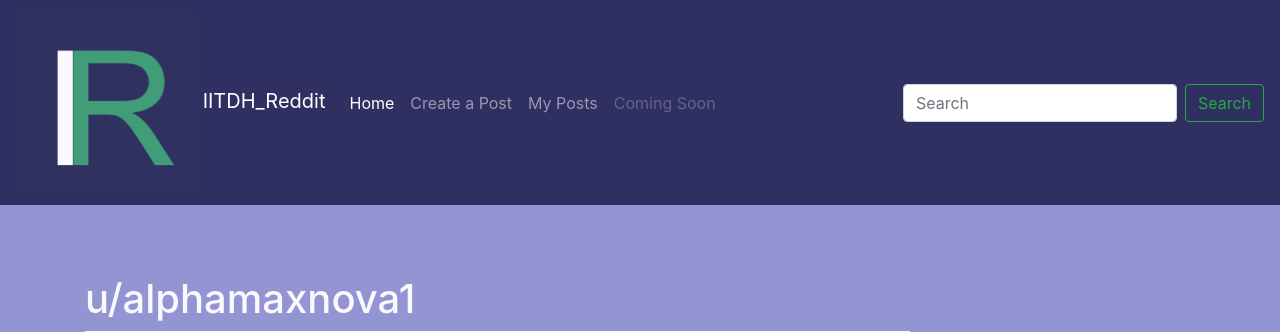
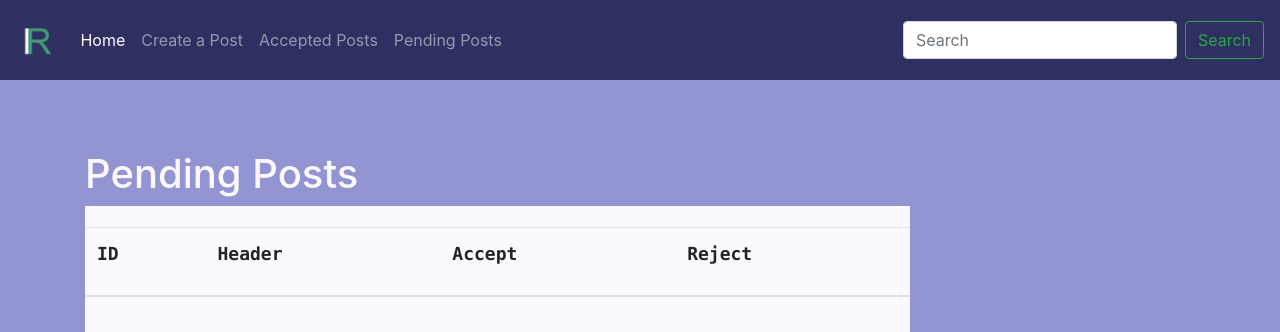
Before and after one commit to peddiashrith/iitdh_reddit, a Django app: page /pending_posts/ in a window 1280 px wide. Shown: the top 332 px of the page. Run offline with Django 3.2, Linux system fonts and the light colour scheme; data that the repository does not hold is empty; some libraries are stand-ins or nearby versions.

Commit message:
nav links linking done

```diff
--- a/post/templates/post/accepted_posts.html
+++ b/post/templates/post/accepted_posts.html
@@ -22,7 +22,7 @@
                         padding-right: 0.5em;
                     "
                 ></a
-                >u/alphamaxnova1</span
+                >Accepted Posts</span
             >
         </h1>
     </div>
--- a/post/templates/post/navbar.html
+++ b/post/templates/post/navbar.html
@@ -1,6 +1,6 @@
 {% load static %}
 <nav class="navbar navbar-expand-lg navbar-dark">
-    <a class="navbar-brand" href="#"><img src = "{% static 'post/images/Logo.png' %}"></img>    IITDH_Reddit</a>
+    <a class="navbar-brand" href="{% url 'accepted_posts' %}"><img src = "{% static 'images/Logo.png' %}" height="40px"></img></a>
     <button class="navbar-toggler" type="button" data-toggle="collapse" data-target="#navbarSupportedContent" aria-controls="navbarSupportedContent" aria-expanded="false" aria-label="Toggle navigation">
       <span class="navbar-toggler-icon"></span>
     </button>
@@ -8,16 +8,16 @@
     <div class="collapse navbar-collapse" id="navbarSupportedContent">
       <ul class="navbar-nav mr-auto">
         <li class="nav-item active">
-          <a class="nav-link" href="#">Home <span class="sr-only">(current)</span></a>
+          <a class="nav-link" href="{% url 'accepted_posts' %}">Home<span class="sr-only">(current)</span></a>
         </li>
         <li class="nav-item">
-          <a class="nav-link" href="#">Create a Post</a>
+          <a class="nav-link" href="{% url 'create_post' %}">Create a Post</a>
         </li>
         <li class="nav-item">
-            <a class="nav-link" href="#">My Posts</a>
+            <a class="nav-link" href="{% url 'accepted_posts' %}">Accepted Posts</a>
           </li>
           <li class="nav-item">
-          <a class="nav-link disabled" href="#" tabindex="-1" aria-disabled="true">Coming Soon</a>
+          <a class="nav-link" href="{% url 'pending_posts' %}">Pending Posts</a>
         </li>
       </ul>
       <form class="form-inline my-2 my-lg-0">
--- a/post/templates/post/pending_posts.html
+++ b/post/templates/post/pending_posts.html
@@ -22,7 +22,7 @@
                         padding-right: 0.5em;
                     "
                 ></a
-                >u/alphamaxnova1</span
+                >Pending Posts</span
             >
         </h1>
     </div>
```
